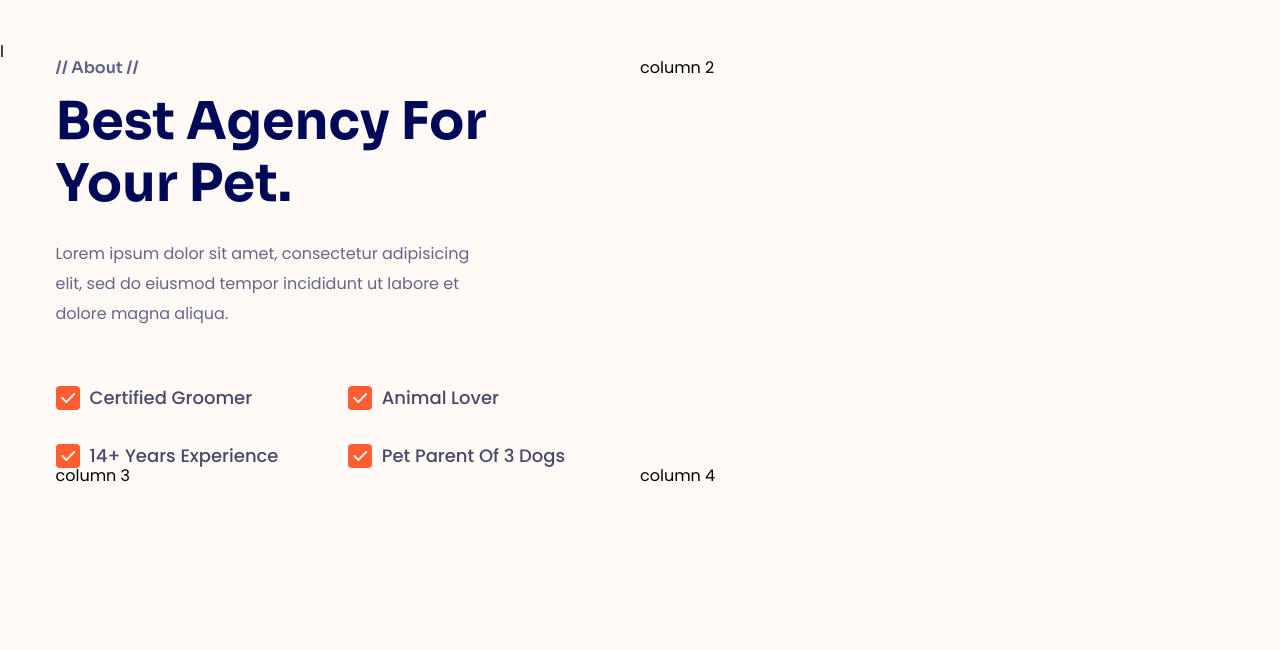
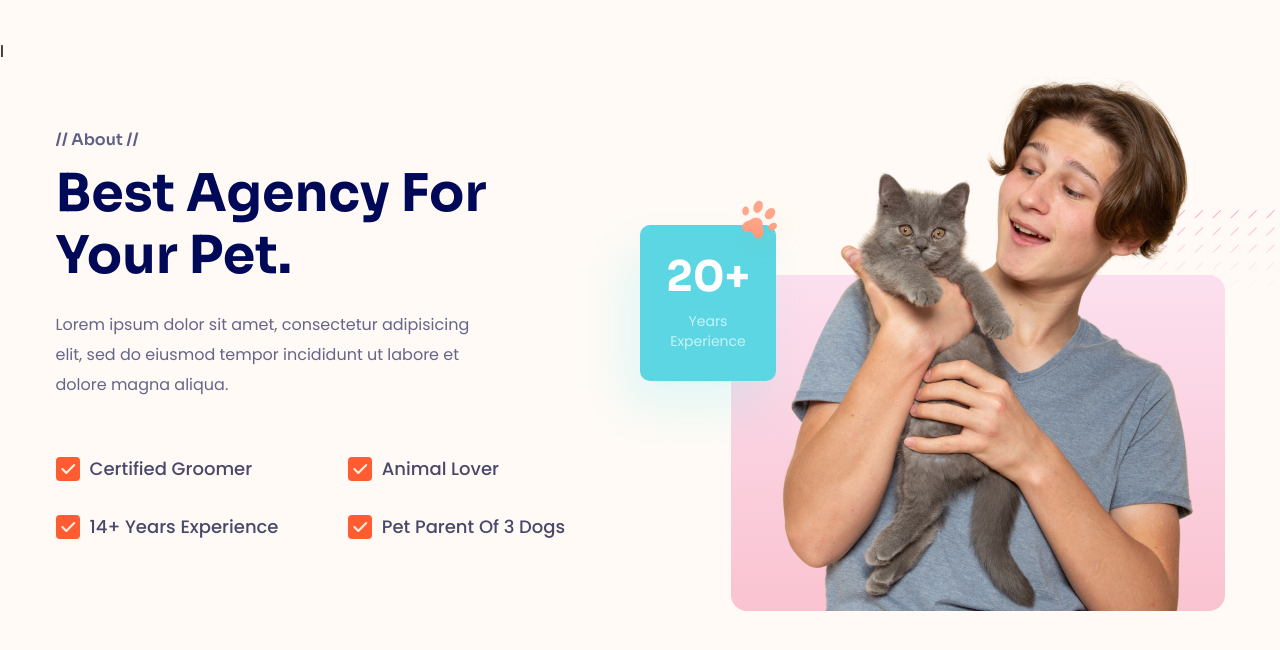
Before and after one commit to baole23520112/project-4, a plain HTML site: page index.html in a window 1280 px wide. Shown: the part 932-1582 px from the top of the page. Drawn offline with Linux system fonts and the light colour scheme.

Commit message:
add about corner 2

```diff
--- a/assets/css/styles.css
+++ b/assets/css/styles.css
@@ -134,7 +134,7 @@ a {
 /* ============================= Hero ============================ */
 .hero {
     margin-top: 74px;
-    padding: 50px 0;
+    padding: 50px 0  0;
     min-height: 100vh;
 }
 
@@ -251,6 +251,11 @@ a {
 .about__inner {
     display: grid;
     grid-template-columns: 1fr 1fr;
+    align-items: center;
+}
+
+.about__media {
+    position: relative;
 }
 
 .about__label {
@@ -309,3 +314,69 @@ a {
     top: 2px;
     left: 5px;
 }
+
+.about__card {
+    position: absolute;
+    top: 165px;
+    left: 0;
+    padding: 31px 26px;
+    text-align: center;
+    width: 136px;
+    height: 156px;
+    border-radius: 10px;
+    background: #5BD6E2;
+    box-shadow: -15px 26px 48px 0px rgba(85, 240, 255, 0.17);
+    z-index: 1;
+}
+
+.about__card-title {
+    color: #FFF;
+    font-family: Sora;
+    font-size: 4.2rem;
+    font-weight: 700;
+    line-height: 100%;
+}
+
+.about__card-desc {
+    margin-top: 14px;
+    color: #C6F4F9;
+    font-size: 1.4rem;
+    font-weight: 400;
+    line-height: 142.857%;
+}
+
+.about__card-decorator {
+    position: absolute; /* don't mutate if absolute -> absolute -> relative */
+    top: -40px;
+    right: -30px;
+}
+
+.about__img-wrap {
+    margin-left: auto;
+    position: relative;
+    width: 494px;
+}
+
+.about__img-wrap::after {
+    position: absolute;
+    content: "";
+    inset: auto 0 0 0;
+    height: 336px;
+    background: linear-gradient(180deg, #FCE0EF 0%, #FAC3D1 100%);
+    border-radius: 16px;
+    z-index: -1;
+}
+
+.about__img {
+    display: block;
+    width: 450px;
+    height: 100%;
+    margin: 0 auto;
+}
+
+.about__img-deco {
+    position: absolute;
+    right: -50px;
+    top: 150px;
+    z-index: -1;
+}
--- a/index.html
+++ b/index.html
@@ -247,9 +247,23 @@
                                 <span class="about__check-item">Pet Parent Of 3 Dogs</span>
                             </div>
                         </section>
-                        <div class="about__media">column 2</div>
-                        <div class="about__media">column 3</div>
-                        <section class="about__content">column 4</section>
+                        <div class="about__media">
+                            <!-- About card -->
+                            <div class="about__card">
+                                <b class="about__card-title">20+</b>
+                                <p class="about__card-desc">Years Experience</p>
+                                <img src="./assets/img/about-deco-1.svg" alt="decorator" class="about__card-decorator">
+                            </div>
+
+                            <!-- About image wrap -->
+                            <figure class="about__img-wrap">
+                                <img src="./assets/img/hero-image-1.png" alt="Cat" class="about__img">
+                            </figure>
+
+                            <img src="./assets/img/about-deco-2.svg" alt="decorator" class="about__img-deco">
+                        </div>
+                        <div class="about__media"></div>
+                        <section class="about__content"></section>
                     </div>
                 </div>
             </section>
```
Also changed, not shown: assets/img/about-deco-1.svg (added), assets/img/about-deco-2.svg (added), assets/img/hero-image-1.png (added).
